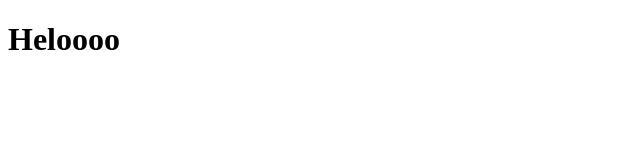
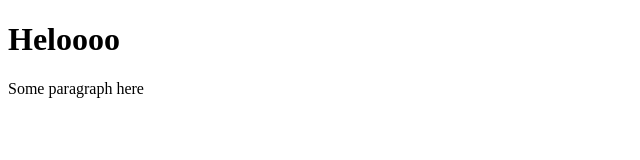
Before and after one commit to mildata/eclipse, a plain HTML site: page GitTest/WebContent/Index.html in a window 1280 px wide. Shown: the whole page, without its empty margins (0-640 px from the left). Drawn offline with Linux system fonts and the light colour scheme.

Commit message:
Second Commit

```diff
--- a/GitTest/WebContent/Index.html
+++ b/GitTest/WebContent/Index.html
@@ -6,5 +6,6 @@
 </head>
 <body>
 <h1>Heloooo</h1>
+<p>Some paragraph here</p>
 </body>
 </html>
```
